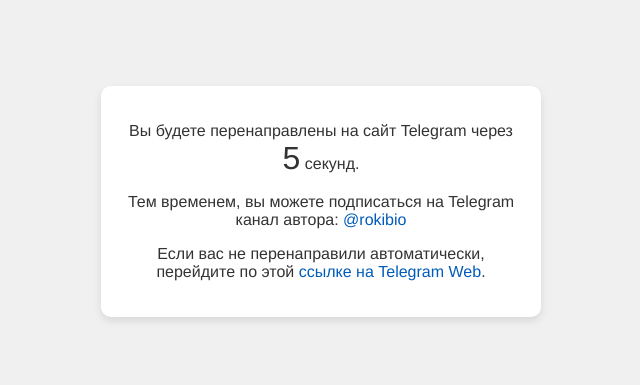
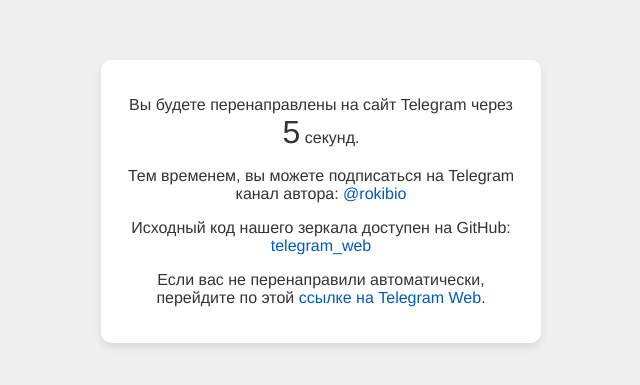
Before and after one commit to r0kix/telegram_web, a plain HTML site: page index.html in a window 1280 px wide. Shown: the part 199-584 px from the top of the page, without its empty margins (319-959 px from the left). Drawn offline with Linux system fonts and the light colour scheme.

Commit message:
sours in github

```diff
--- a/index.html
+++ b/index.html
@@ -63,6 +63,7 @@
     <div class="container">
         <p>Вы будете перенаправлены на сайт Telegram через <span id="timer" class="timer">10</span> секунд.</p>
         <p>Тем временем, вы можете подписаться на Telegram канал автора: <a href="https://t.me/rokibio" target="_blank">@rokibio</a></p>
+        <p>Исходный код нашего зеркала доступен на GitHub: <a href="https://github.com/roki200/telegram_web" target="_blank">telegram_web</a></p>
         <p>Если вас не перенаправили автоматически, перейдите по этой <a href="https://web.telegram.org/k/">ссылке на Telegram Web</a>.</p>
     </div>
 </body>
```
